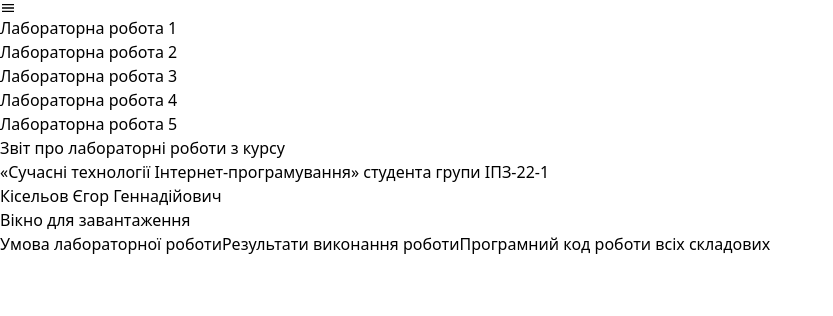
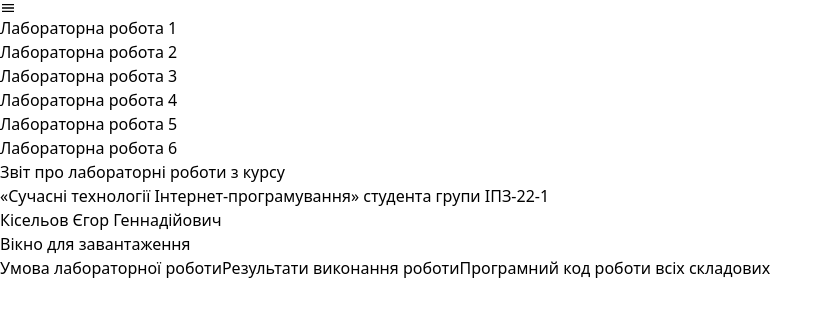
Before and after one commit to taboorech/STIP-L1, a React (Vite) app: page /1 in a window 1280 px wide. Shown: the top 316 px of the page, without its empty margins (0-833 px from the left). Built offline with nearby package versions, Linux system fonts and the light colour scheme.

Commit message:
Lab 6 completed

```diff
--- a/src/assets/labs.ts
+++ b/src/assets/labs.ts
@@ -1289,6 +1289,122 @@ const Home = () => {
 export default Home;`
       }
     ]
+  },
+  {
+    id: '6',
+    title: 'Лабораторна робота 6',
+    additionalInfo: [
+      `Варіант 14. 3 вкладені один в одного блоки, з рамками різних кольорів`,
+      `1. Відображається у верхньому лівому куті вікна браузера`,
+      `2. Усі рамки змінюють кольори.`,
+      `3. Рухається у правий нижній кут`,
+      `4. Зникає`,
+      `5. Виявляється у лівому нижньому кутку`,
+      `6. З'являється синьому тлі.`
+    ],
+    conditionPath: 'https://docs.google.com/document/d/1cYOhlZqC_R89mzZ9ppYGqJZCTLpBjeYFEcV5Mrw9BGA/edit?usp=sharing',
+    results: [
+      {
+        title: 'jQuery project. Color box',
+        path: 'https://stip-l6.vercel.app/'
+      }
+    ],
+    codes: [
+      {
+        file: 'App.tsx',
+        code:
+  `import Home from "./pages/Home/Home"
+
+const App = () => {
+  return (
+    <Routes>
+      <Route path="/" element={<Home/>} />
+    </Routes>
+  )
+}
+
+export default App`
+      },
+      {
+        file: 'ColorBox.tsx',
+        code:
+  `import { useEffect } from 'react';
+import $ from 'jquery';
+
+const ColorBox = () => {
+  useEffect(() => {
+    const colors = ['red', 'green', 'blue', 'yellow', 'purple', 'orange'];
+    let currentColorIndex = 0;
+
+    const changeBorderColor = () => {
+      $('.color-box').css('border-color', colors[currentColorIndex]);
+      $('.inner-box-1').css('border-color', colors[(currentColorIndex + 1) % colors.length]);
+      $('.inner-box-2').css('border-color', colors[(currentColorIndex + 2) % colors.length]);
+
+      currentColorIndex = (currentColorIndex + 1) % colors.length;
+    };
+
+    const animateBox = () => {
+      const $box = $('.color-box');
+      const boxWidth = $box.outerWidth();
+      const boxHeight = $box.outerHeight();
+      const windowWidth = $(window).width();
+      const windowHeight = $(window).height();
+
+      if (!windowWidth || !windowHeight) return;
+      if (!boxWidth || !boxHeight) return;
+
+      const maxLeft = windowWidth - boxWidth;
+      const maxTop = windowHeight - boxHeight;
+
+      $box.animate({
+        left: maxLeft,
+        top: maxTop
+      }, 2000, function () {
+        $(this).fadeOut(1000, function () {
+          $(this).css({ left: '0%', top: maxTop, backgroundColor: 'blue' }).fadeIn(1000);
+        });
+      });
+    };
+
+    const intervalId = setInterval(changeBorderColor, 1000);
+
+    setTimeout(animateBox, 2000);
+
+    return () => {
+      clearInterval(intervalId);
+    };
+  }, []);
+
+  return (
+    <div className="fixed w-full h-full">
+      <div className="color-box absolute border-8 border-red-500 w-48 h-48 flex justify-center items-center left-0 top-0">
+        <div className="inner-box-1 w-32 h-32 border-8 border-green-500 flex justify-center items-center">
+          <div className="inner-box-2 w-16 h-16 border-8 border-blue-500"></div>
+        </div>
+      </div>
+    </div>
+  );
+};
+
+export default ColorBox;`
+      },
+      {
+        file: 'Home.tsx',
+        code:
+  `import ColorBox from '../../components/ColorBox/ColorBox';
+
+const Home = () => {
+  return (
+    <div>
+      <ColorBox />
+    </div>
+  );
+};
+
+export default Home;`
+      }
+    ]
   }
 ];
 
```
